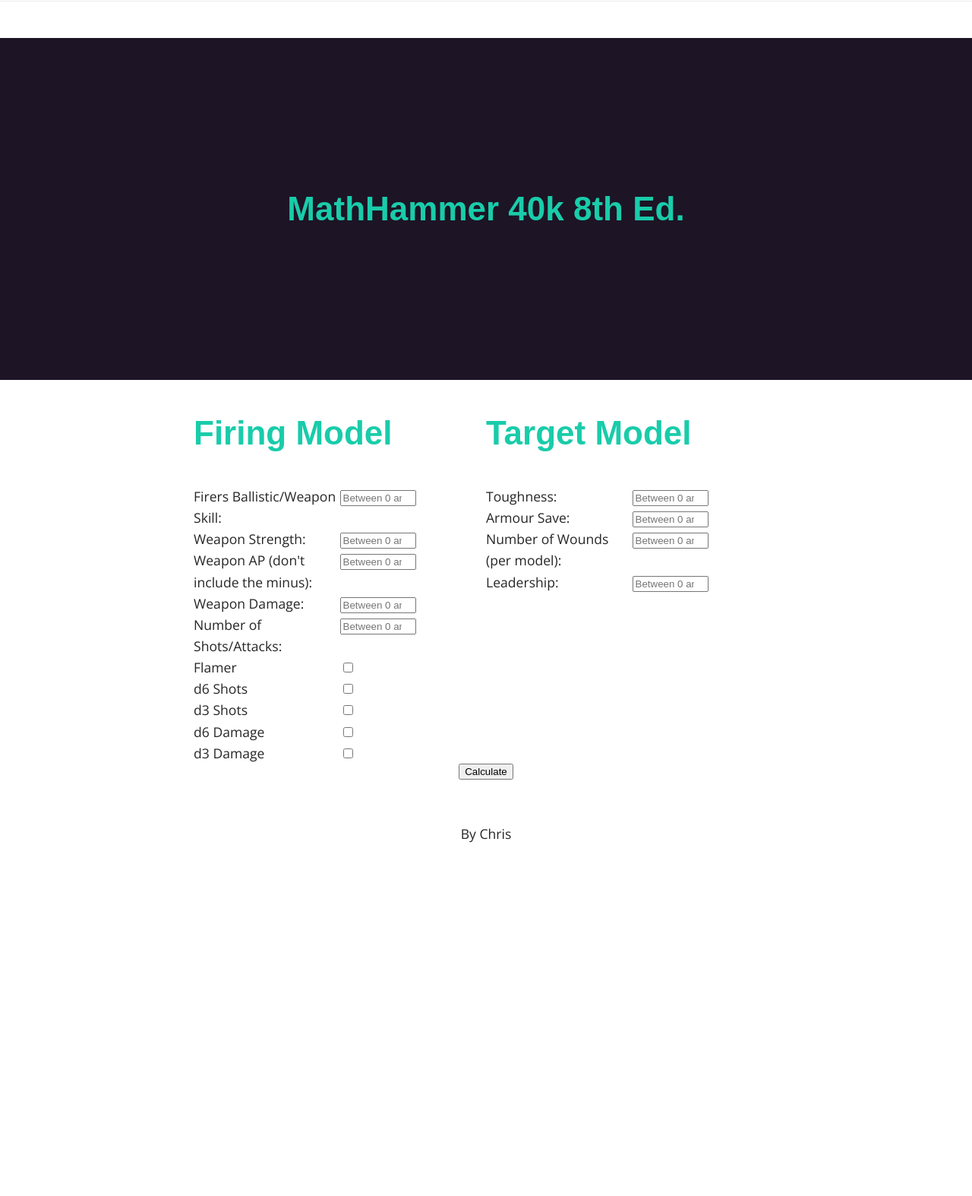
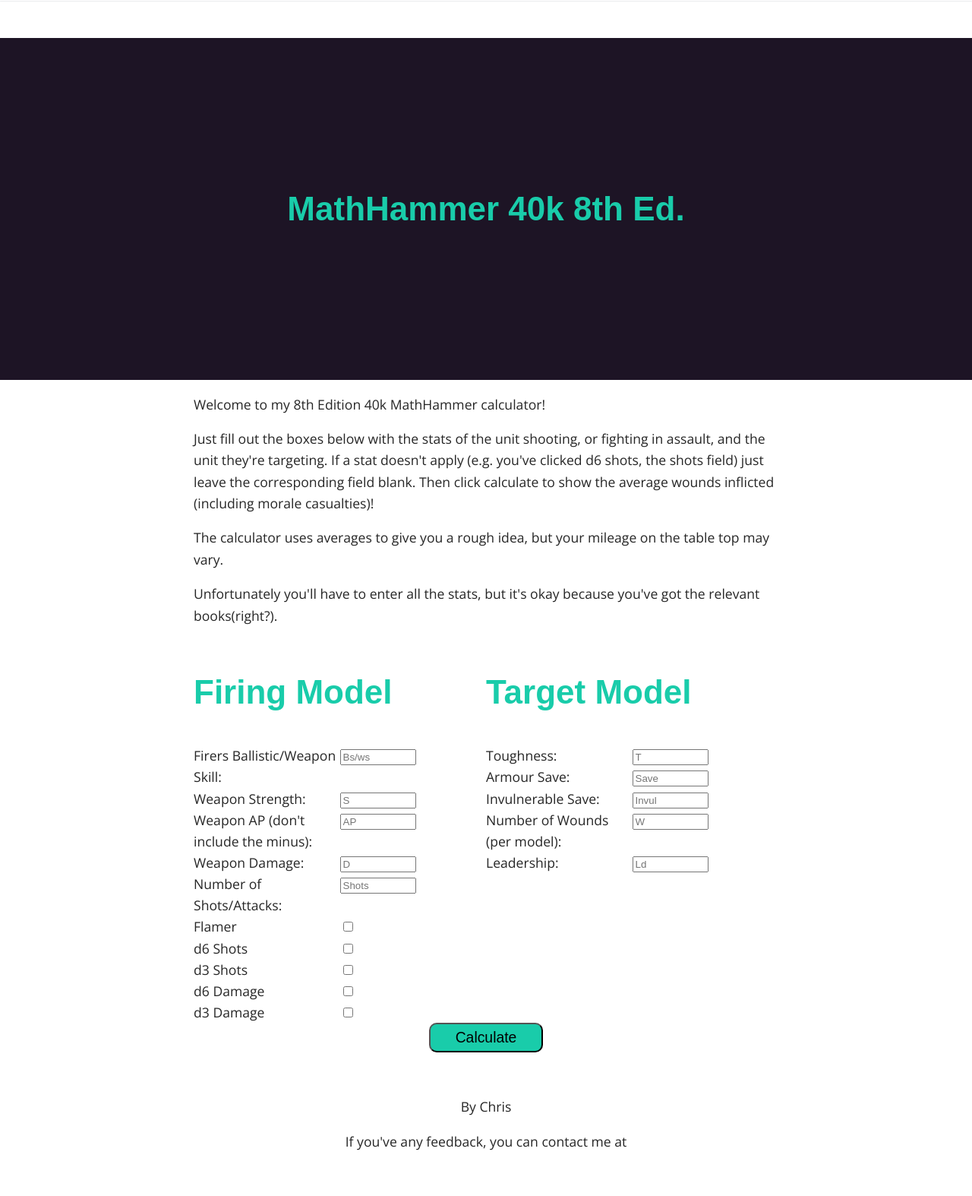
Before and after one commit to ctcodie/MathHammer, a Jekyll site: the page built from index.html, in a window 1280 px wide. Shown: the whole page at 76% size. Built offline with Jekyll 4.4.1, drawn with Linux system fonts in a browser that asks for light colours; nearby versions of some CDN libraries; some web fonts are replaced; before the commit the page ends 1169 px from its top, so only the background shows below that.

Commit message:
Restyling and some text added

```diff
--- a/_includes/footer.html
+++ b/_includes/footer.html
@@ -1,3 +1,4 @@
 <footer>
 	<p>By Chris</p>
+	<p>If you've any feedback, you can contact me at </p>
 </footer>
--- a/_includes/header.html
+++ b/_includes/header.html
@@ -15,5 +15,10 @@
 
 <header>
 	<!-- <h1><a href="{{ site.baseurl }}">{{ site.title }}</a></h1> -->
-	<h1>MathHammer 40k 8th Ed.</h1>
+	<div class="row">
+		<div class="column">
+			<h1>MathHammer 40k 8th Ed.</h1>
+		</div>
+	</div>
+
 </header>
--- a/_sass/_base.scss
+++ b/_sass/_base.scss
@@ -20,3 +20,14 @@ $header:  #1D1425;
 .numberField{
     min-width: 100px;
 }
+
+.buttonGo{
+    width:150px;
+    height:2em;
+    border-radius:10px;
+    font-size:1.1em;
+    background-color:$main;
+}
+.buttonGo:focus, input:focus{
+    outline: none;
+}
--- a/index.html
+++ b/index.html
@@ -2,6 +2,14 @@
 layout: default
 ---
 <div class="container">
+<div class ="row">
+		<div class="column">
+			<p>Welcome to my 8th Edition 40k MathHammer calculator!</p>
+			<p>Just fill out the boxes below with the stats of the unit shooting, or fighting in assault, and the unit they're targeting. If a stat doesn't apply (e.g. you've clicked d6 shots, the shots field) just leave the corresponding field blank. Then click calculate to show the average wounds inflicted (including morale casualties)! </p>
+			<p>The calculator uses averages to give you a rough idea, but your mileage on the table top may vary.</p>
+			<p>Unfortunately you'll have to enter all the stats, but it's okay because you've got the relevant books(right?).</p>
+		</div>
+	</div>
 	<div class="row">
 		<div class="column">
 			<h1>Firing Model</h1>
@@ -10,79 +18,79 @@ layout: default
 					<label for="ballisticSkill">Firers Ballistic/Weapon Skill:</label>
 				</div>
 				<div class="column">
-					<input id="ballisticSkill" class="numberField" type="number" placeholder="Between 0 and 30" step="1" min="0" max="30">
+					<input id="ballisticSkill" class="numberField" type="number" placeholder="Bs/ws" step="1" min="0" max="30">
 				</div>
 			</div>
 			<div class="row">
 				<div class="column">
-					<label for="ballisticSkill">Weapon Strength:</label>
+					<label for="weaponStrength">Weapon Strength:</label>
 				</div>
 				<div class="column">
-					<input id="ballisticSkill" class="numberField" type="number" placeholder="Between 0 and 30" step="1" min="0" max="30">
+					<input id="weaponStrength" class="numberField" type="number" placeholder="S" step="1" min="0" max="30">
 				</div>
 			</div>
 			<div class="row">
 				<div class="column">
-					<label for="ballisticSkill">Weapon AP (don't include the minus):</label>
+					<label for="weaponAP">Weapon AP (don't include the minus):</label>
 				</div>
 				<div class="column">
-					<input id="ballisticSkill" class="numberField" type="number" placeholder="Between 0 and 30" step="1" min="0" max="30">
+					<input id="weaponAP" class="numberField" type="number" placeholder="AP" step="1" min="0" max="30">
 				</div>
 			</div>
 			<div class="row">
 				<div class="column">
-					<label for="ballisticSkill">Weapon Damage:</label>
+					<label for="weaponDamage">Weapon Damage:</label>
 				</div>
 				<div class="column">
-					<input id="ballisticSkill" class="numberField" type="number" placeholder="Between 0 and 30" step="1" min="0" max="30">
+					<input id="weaponDamage" class="numberField" type="number" placeholder="D" step="1" min="0" max="30">
 				</div>
 			</div>
 			<div class="row">
 				<div class="column">
-					<label for="ballisticSkill">Number of Shots/Attacks:</label>
+					<label for="numberOfShots">Number of Shots/Attacks:</label>
 				</div>
 				<div class="column">
-					<input id="ballisticSkill" class="numberField" type="number" placeholder="Between 0 and 30" step="1" min="0" max="30">
+					<input id="numberOfShots" class="numberField" type="number" placeholder="Shots" step="1" min="0" max="30">
 				</div>
 			</div>
 			<div class="row">
 				<div class="column">
-					<label for="id">Flamer</label>
+					<label for="flamerYN">Flamer</label>
 				</div>
 				<div class="column">
-					<input id="id" type="checkbox">
+					<input id="flamerYN" type="checkbox">
 				</div>
 			</div>
 			<div class="row">
 				<div class="column">
-					<label for="id">d6 Shots</label>
+					<label for="d6ShotsYN">d6 Shots</label>
 				</div>
 				<div class="column">
-					<input id="id" type="checkbox">
+					<input id="d6ShotsYN" type="checkbox">
 				</div>
 			</div>
 			<div class="row">
 				<div class="column">
-					<label for="id">d3 Shots</label>
+					<label for="d3ShotsYN">d3 Shots</label>
 				</div>
 				<div class="column">
-					<input id="id" type="checkbox">
+					<input id="d3ShotsYN" type="checkbox">
 				</div>
 			</div>
 			<div class="row">
 				<div class="column">
-					<label for="id">d6 Damage</label>
+					<label for="d6DamageYN">d6 Damage</label>
 				</div>
 				<div class="column">
-					<input id="id" type="checkbox">
+					<input id="d6DamageYN" type="checkbox">
 				</div>
 			</div>
 			<div class="row">
 				<div class="column">
-					<label for="id">d3 Damage</label>
+					<label for="d3DamageYN">d3 Damage</label>
 				</div>
 				<div class="column">
-					<input id="id" type="checkbox">
+					<input id="d3DamageYN" type="checkbox">
 				</div>
 			</div>
 		</div>
@@ -90,41 +98,49 @@ layout: default
 			<h1>Target Model</h1>
 			<div class="row">
 				<div class="column">
-					<label for="ballisticSkill">Toughness:</label>
+					<label for="toughness">Toughness:</label>
 				</div>
 				<div class="column">
-					<input id="ballisticSkill" class="numberField" type="number" placeholder="Between 0 and 30" step="1" min="0" max="30">
+					<input id="toughness" class="numberField" type="number" placeholder="T" step="1" min="0" max="30">
 				</div>
 			</div>
 			<div class="row">
 				<div class="column">
-					<label for="ballisticSkill">Armour Save:</label>
+					<label for="armourSave">Armour Save:</label>
 				</div>
 				<div class="column">
-					<input id="ballisticSkill" class="numberField" type="number" placeholder="Between 0 and 30" step="1" min="0" max="30">
+					<input id="armourSave" class="numberField" type="number" placeholder="Save" step="1" min="0" max="30">
 				</div>
 			</div>
 			<div class="row">
 				<div class="column">
-					<label for="ballisticSkill">Number of Wounds (per model):</label>
+					<label for="invulSave">Invulnerable Save:</label>
 				</div>
 				<div class="column">
-					<input id="ballisticSkill" class="numberField" type="number" placeholder="Between 0 and 30" step="1" min="0" max="30">
+					<input id="invulSave" class="numberField" type="number" placeholder="Invul" step="1" min="0" max="30">
 				</div>
 			</div>
 			<div class="row">
 				<div class="column">
-					<label for="ballisticSkill">Leadership:</label>
+					<label for="numberOfWounds">Number of Wounds (per model):</label>
 				</div>
 				<div class="column">
-					<input id="ballisticSkill" class="numberField" type="number" placeholder="Between 0 and 30" step="1" min="0" max="30">
+					<input id="numberOfWounds" class="numberField" type="number" placeholder="W" step="1" min="0" max="30">
+				</div>
+			</div>
+			<div class="row">
+				<div class="column">
+					<label for="leadsership">Leadership:</label>
+				</div>
+				<div class="column">
+					<input id="leadsership" class="numberField" type="number" placeholder="Ld" step="1" min="0" max="30">
 				</div>
 			</div>
 		</div>
 	</div>
 	<div class="row">
 		<div class="column centrediv">
-			<input type="button" value="Calculate">
+			<input type="button" value="Calculate" class="buttonGo">
 		</div>
 	</div>
 </div>
--- a/js/main.js
+++ b/js/main.js
@@ -38,7 +38,7 @@ $(document).ready(function() {
 	var positiveRegExp = /^\+?(0|[1-9]\d*)$/;
 
 	// Get Inputs
-
+	// Sanitise here. EG if the user selects the d6 shots textbox, shots should be overridden.
 
 
 	// Perform initial calculations
```
